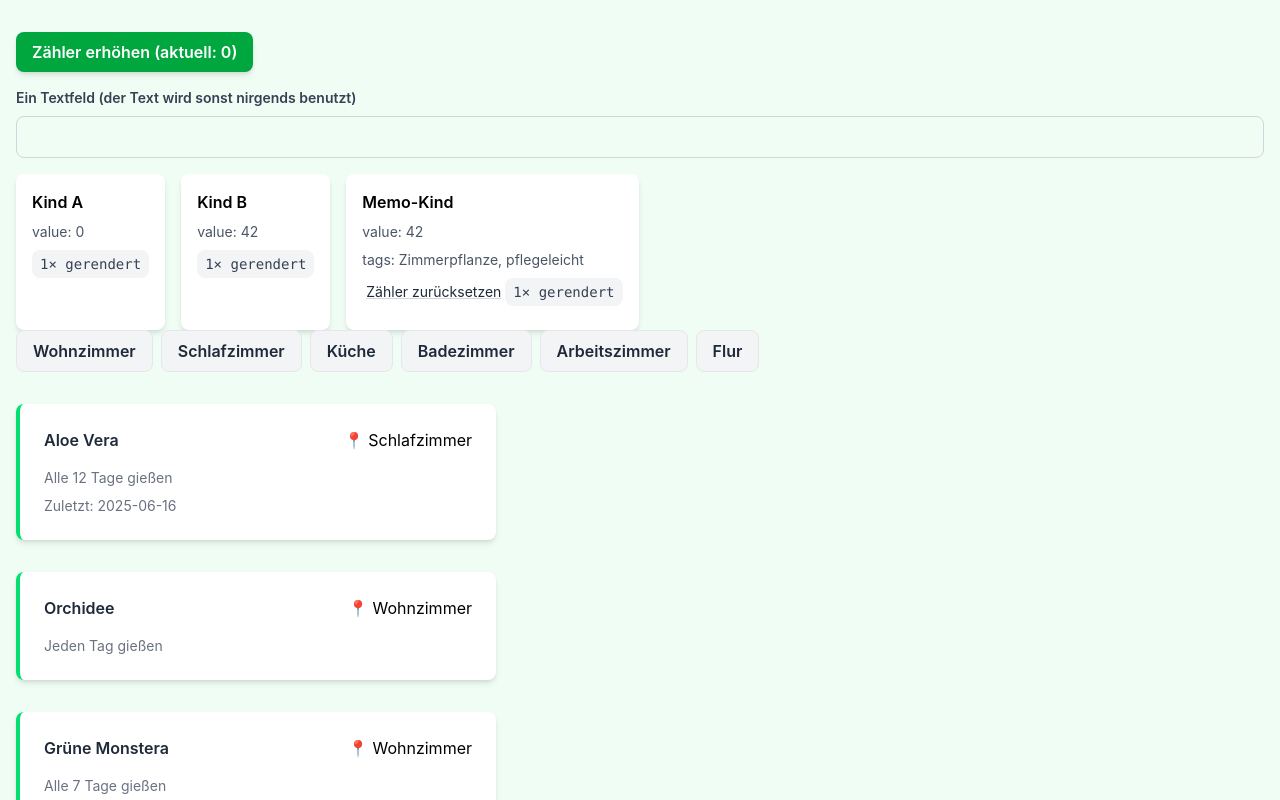
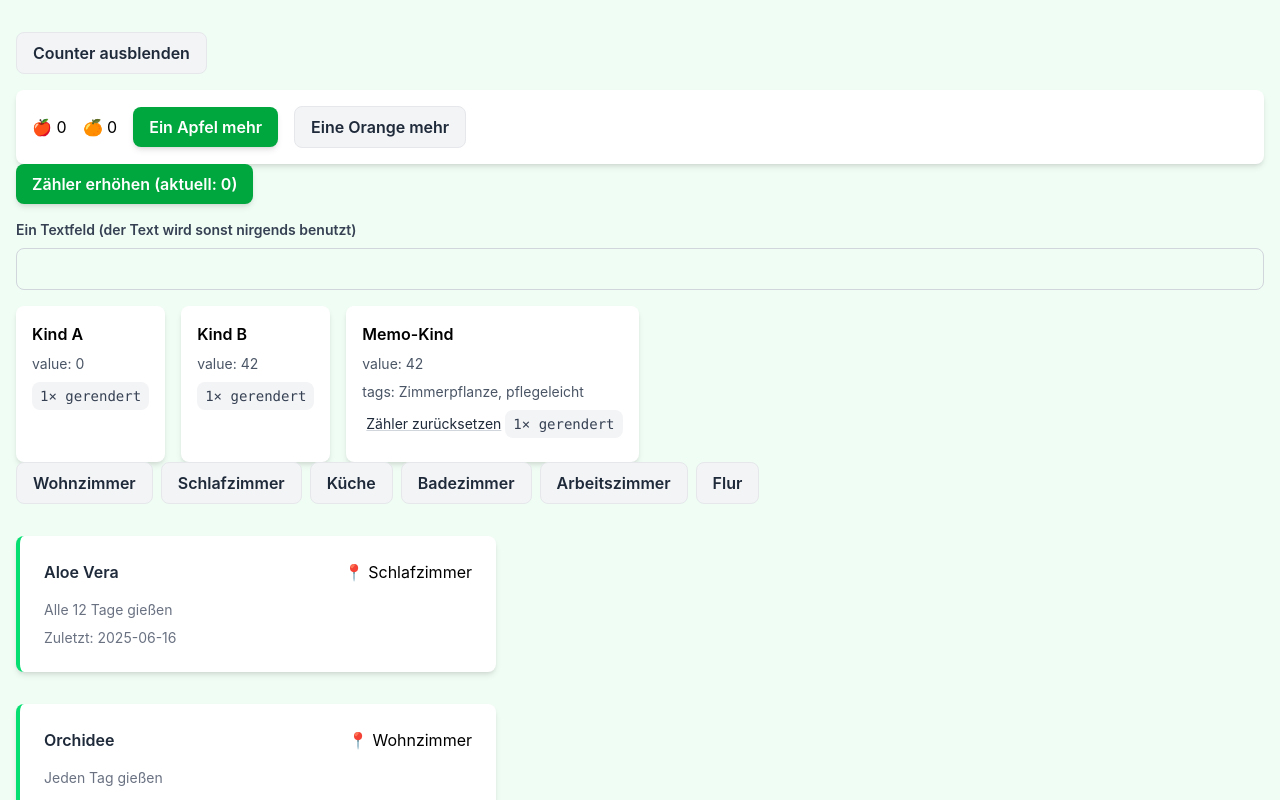
Before and after one commit to nilshartmann-workshops/2026-11-18-react, a React (Vite) app in the folder workspace/: page / in a window 1280 px wide. Shown: the top 800 px of the page. Built offline with nearby package versions, Linux system fonts and the light colour scheme.

Commit message:
22: Exkurs useEffect und Referenz-Identität

```diff
--- a/workspace/src/components/App.tsx
+++ b/workspace/src/components/App.tsx
@@ -1,5 +1,6 @@
 import { useState } from "react";
 
+import EffektSpielwiese from "../spielwiese/EffektSpielwiese.tsx";
 import RenderSpielwiese from "../spielwiese/RenderSpielwiese.tsx";
 import { Plant } from "../types.ts";
 import IntervalSelector from "./IntervalSelector.tsx";
@@ -33,6 +34,8 @@ export default function App() {
 
   return (
     <div className={"AppContainer"}>
+      {/* 🕵️‍♂️ Erzählen: useEffect ist der letzte Ausweg, für Daten nimmt man eine Bibliothek */}
+      <EffektSpielwiese />
       {/* 🕵️‍♂️ Zeigen: Zähler erhöhen und tippen, Kind A und B rendern mit, das Memo-Kind nicht */}
       {/* 🕵️‍♂️ Zeigen: im Elements-Tab ändert sich trotzdem nur der eine Textknoten */}
       {/* 🕵️‍♂️ Zeigen: useCallback in RenderSpielwiese entfernen, dann rendert das Memo-Kind mit */}
--- a/workspace/src/spielwiese/Counter.tsx
+++ b/workspace/src/spielwiese/Counter.tsx
@@ -1,19 +1,30 @@
-import { useState } from "react";
+import { useEffect, useState } from "react";
 
 /**
  * Zwei Zähler, aber nur einer davon interessiert den Effekt.
- *
- * ⚠️ Das Gerüst ist fertig: zwei States, zwei Buttons, die Anzeige. Was noch
- *    fehlt, ist der `useEffect` an der Stelle mit dem `todo`. Ohne ihn macht
- *    diese Komponente nichts weiter als zählen.
  */
 export default function Counter() {
   const [appleCount, setAppleCount] = useState(0);
   const [orangeCount, setOrangeCount] = useState(0);
 
-  // todo: Hier kommt der Effekt hin, der den Titel des Browser-Tabs
-  //       auf den aktuellen appleCount setzt, samt Dependency-Array und
-  //       Aufräum-Funktion.
+  useEffect(() => {
+    const previousTitle = window.document.title;
+
+    const formatTitle = () =>
+      appleCount === 1 ? "1 Apfel" : `${appleCount} Äpfel`;
+
+    console.log("Effekt läuft!", new Date().toLocaleTimeString());
+    window.document.title = formatTitle();
+
+    return () => {
+      console.log("Aufräumen!");
+      window.document.title = previousTitle;
+    };
+
+    // 🕵️‍♂️ Zeigen: Dependency-Array auf [] und auf "gar keins" umstellen
+    // 🕵️‍♂️ Zeigen: formatTitle über den Effekt ziehen und in die Dependencies
+    //    aufnehmen, dann läuft der Effekt bei jedem Render, auch bei den Orangen
+  }, [appleCount]);
 
   return (
     <div
--- /dev/null
+++ b/workspace/src/spielwiese/EffektSpielwiese.tsx
@@ -0,0 +1,20 @@
+import { useState } from "react";
+
+import Counter from "./Counter.tsx";
+
+// 🕵️‍♂️ Erzählen: ohne Aus- und Einblenden ist die Aufräum-Funktion nie zu sehen
+export default function EffektSpielwiese() {
+  const [showCounter, setShowCounter] = useState(true);
+
+  return (
+    <div className={"space-y-4"}>
+      <button
+        className={"secondary"}
+        onClick={() => setShowCounter(!showCounter)}
+      >
+        Counter {showCounter ? "ausblenden" : "einblenden"}
+      </button>
+      {showCounter && <Counter />}
+    </div>
+  );
+}
```
